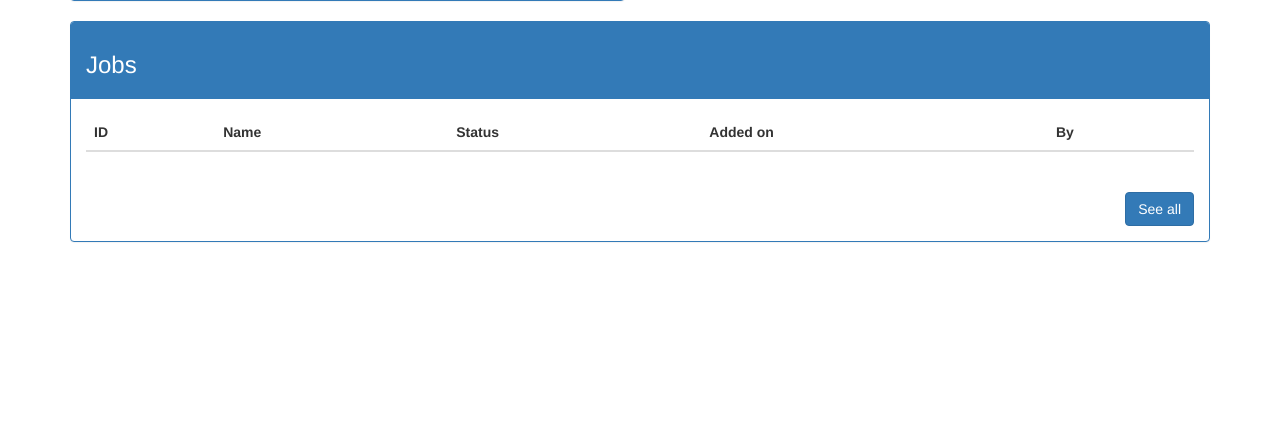
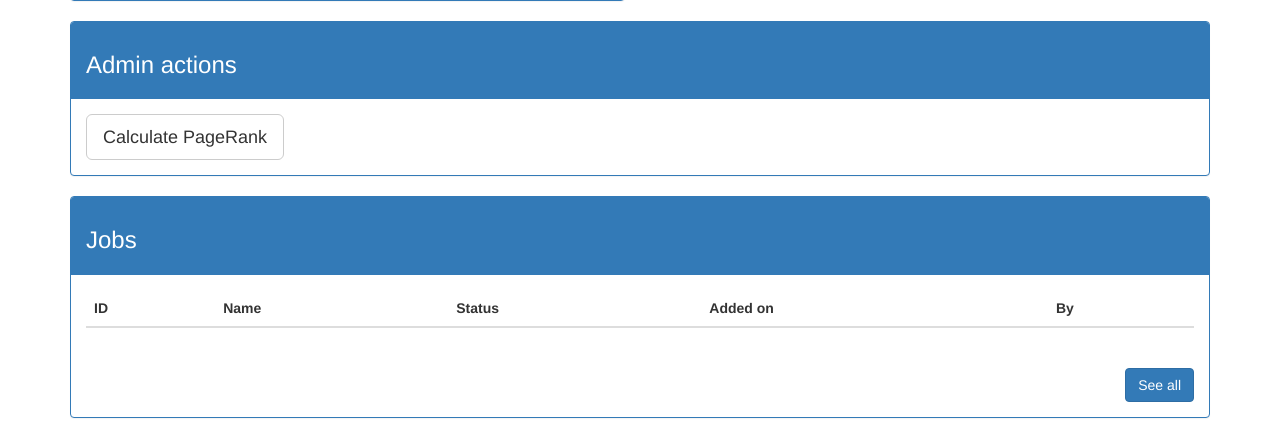
Before and after one commit to GyftakisK/OpenDataGraph, a Flask app: page /admin/ in a window 1280 px wide. Shown: the part 426-864 px from the top of the page. Before the commit the page ends 668 px from the top, so only its background shows below. Run offline with Flask 2, Linux system fonts and the light colour scheme; the visitor is signed in with stand-in values (Sample User, id 1); data comes from the database, SQL or seed files in the repository; data that the repository does not hold is empty; parts of the project's set-up code (start-up, migrations or seed data) failed here and were passed over; some libraries are stand-ins or nearby versions.

Commit message:
Add PageRank calculation support

```diff
--- a/app/admin/routes.py
+++ b/app/admin/routes.py
@@ -6,7 +6,7 @@ from flask_login import login_required, current_user
 from werkzeug.utils import secure_filename
 from app import extractor, db
 from app.tasks import (add_disease_task, update_literature_task, add_drugbank_task, add_obo_task,
-                       remove_structured_resource)
+                       remove_structured_resource, calculate_pagerank_task)
 from app.utilities import flash_error, flash_success
 from app.models import Task, User
 
@@ -131,3 +131,11 @@ def remove_resource():
         json_content = {'return_code': 'FAILURE',
                         'message': 'Invalid input'}
     return jsonify(json_content)
+
+
+@bp.route('calculate_pagerank', methods=['POST'])
+@login_required
+def calculate_pagerank():
+    task = calculate_pagerank_task.apply_async()
+    save_task(task.task_id, "calculate_pagerank", "")
+    return jsonify({'message': 'Job {} created for PageRank calculation'.format(task.task_id)})
--- a/app/tasks.py
+++ b/app/tasks.py
@@ -30,3 +30,9 @@ def add_obo_task(filename, obo_type, version):
 def remove_structured_resource(resource_type, version):
     with current_app.app_context():
         extractor.remove_resource("{}_{}".format(resource_type.upper(), version))
+
+
+@celery.task(queue="jobsQueue")
+def calculate_pagerank_task():
+    with current_app.app_context():
+        extractor.calculate_pagerank()
--- a/app/templates/admin/dashboard.html
+++ b/app/templates/admin/dashboard.html
@@ -83,6 +83,18 @@
                 </div>
             </div>
         </div>
+        <div id="admin-actions" class="row" >
+            <div class="col-md-12">
+                <div class="panel panel-primary">
+                    <div class="panel-heading"><h3>Admin actions</h3></div>
+                    <div class="panel-body">
+                        <button id="calculate_pagerank" type="button" class="btn btn-default btn-lg">
+                            Calculate PageRank
+                        </button>
+                    </div>
+                </div>
+            </div>
+        </div>
         <div id="job-status" class="row" >
             <div class="col-md-12">
                 <div class="panel panel-primary">
@@ -151,6 +163,13 @@
             $('[data-toggle="tooltip"]').tooltip();
         });
 
+        const calculatePagerankBtn = $('#calculate_pagerank');
+        function calculate_pagerank() {
+            $.post("{{ url_for('admin.calculate_pagerank') }}", function(data) {
+                $('#content').prepend('<div class="alert alert-success" role="alert">' + data.message + '</div>')
+            });
+        }
+        calculatePagerankBtn.click(calculate_pagerank);
 
         $('#structTable').on('click', '.removeButton', function(events){
             let type = $(this).closest('tr').find('td').eq(0).html();
--- a/knowledge_extractor/knowledge_extractor.py
+++ b/knowledge_extractor/knowledge_extractor.py
@@ -185,6 +185,15 @@ class KnowledgeExtractor:
             print("Filename: {}".format(structured["filename"]))
             print("Last Update: {}".format(structured["last_update"]))
             print("-" * 50)
+
+    def calculate_pagerank(self, max_iterations: int = 50, damping_factor: float = 0.85):
+        """
+        Method to calculate pagerank across the whole graph
+        """
+        self._neo4j_manager.create_in_memory_graph('pagerank_graph')
+        self._neo4j_manager.calculate_pagerank('pagerank_graph', max_iterations=max_iterations,
+                                               damping_factor=damping_factor)
+        self._neo4j_manager.drop_in_memory_graph('pagerank_graph')
 
     @staticmethod
     def _get_num_of_cores() -> int:
```
Also changed, not shown: db_manager/neo4j_manager.py (+19 -0 lines).
